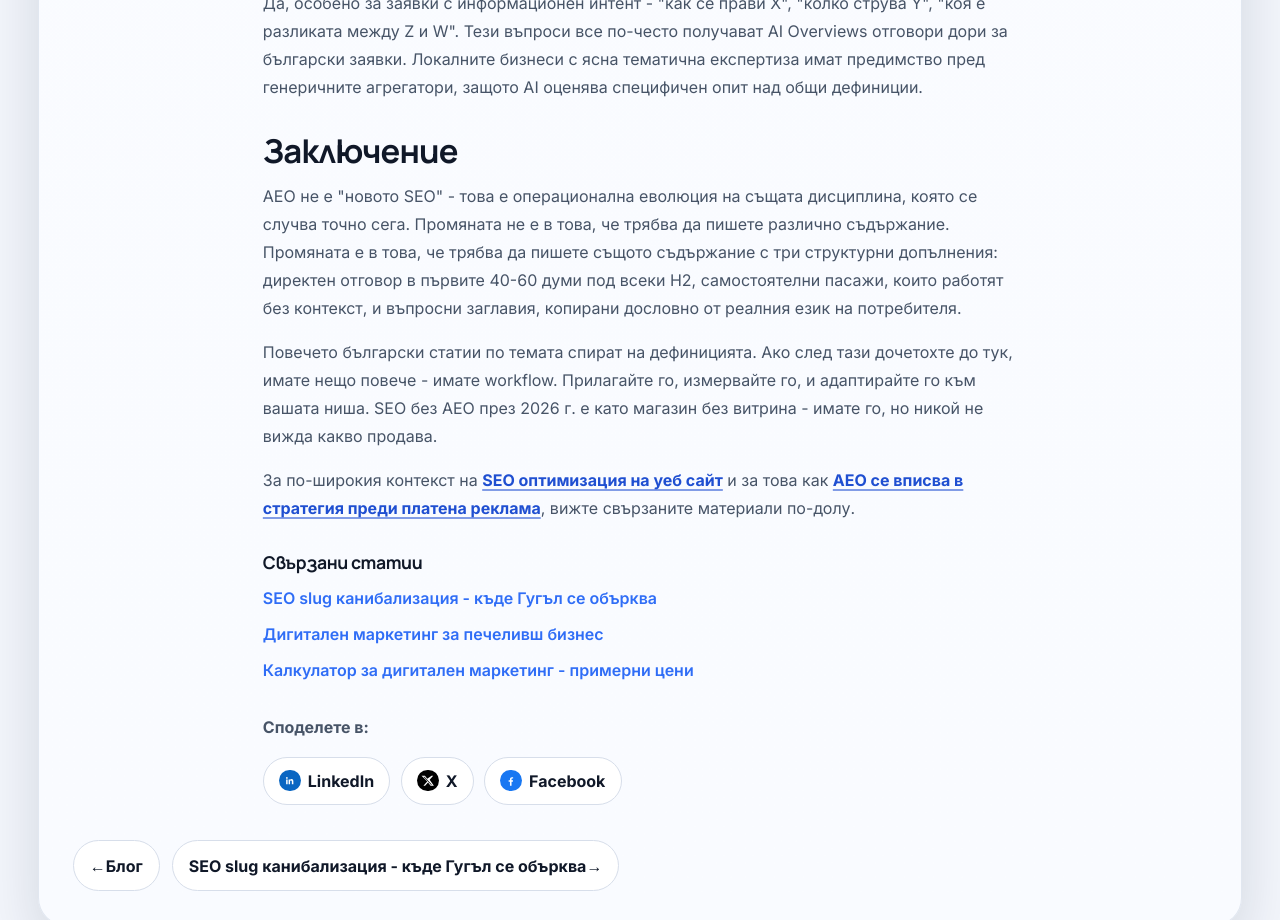
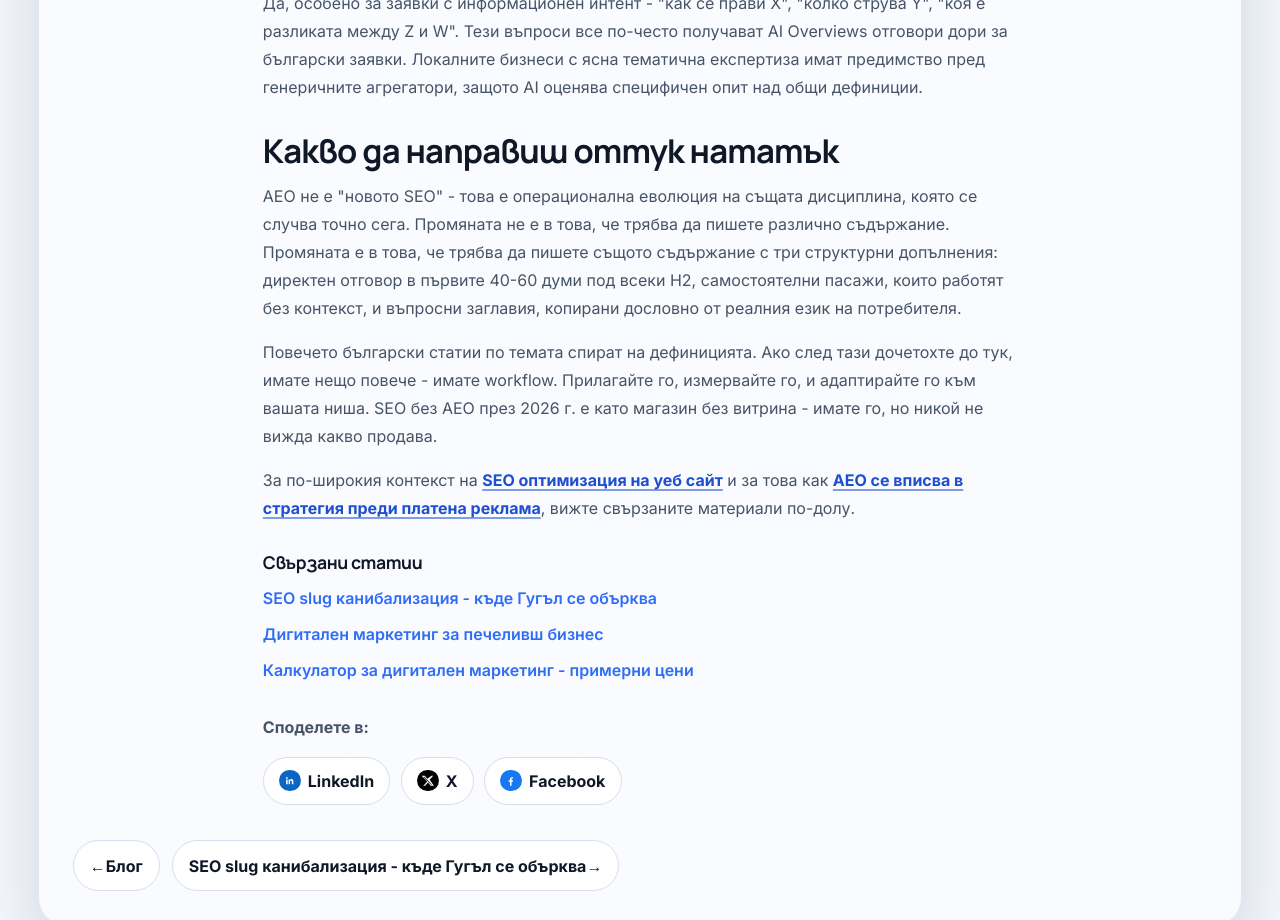
Before and after one commit to inweblife/inweblife, a Next.js app: page /aeo-ai-overview in a window 1280 px wide. Shown: the part 11080-12000 px from the top of the page. Built offline with nearby package versions, Linux system fonts and the light colour scheme; no server answers.

Commit message:
Update aeo-ai-overview.js

```diff
--- a/pages/aeo-ai-overview.js
+++ b/pages/aeo-ai-overview.js
@@ -727,7 +727,7 @@ const AeoAiOverview = () => {
           </section>
 
           <section>
-            <h2>Заключение</h2>
+            <h2>Какво да направиш оттук нататък</h2>
             <p>
               AEO не е &quot;новото SEO&quot; - това е операционална еволюция на същата дисциплина, която се
               случва точно сега. Промяната не е в това, че трябва да пишете различно съдържание.
```
